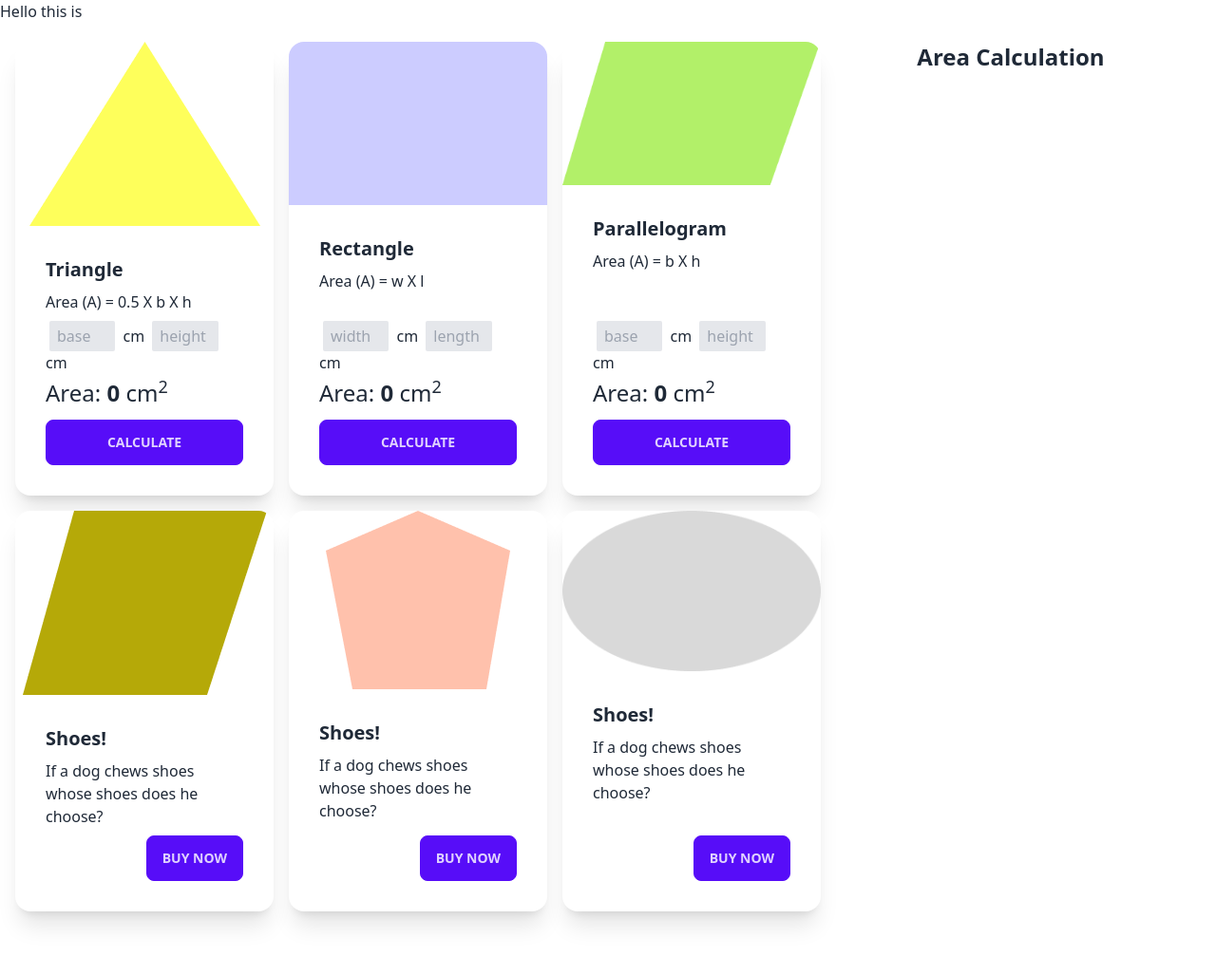
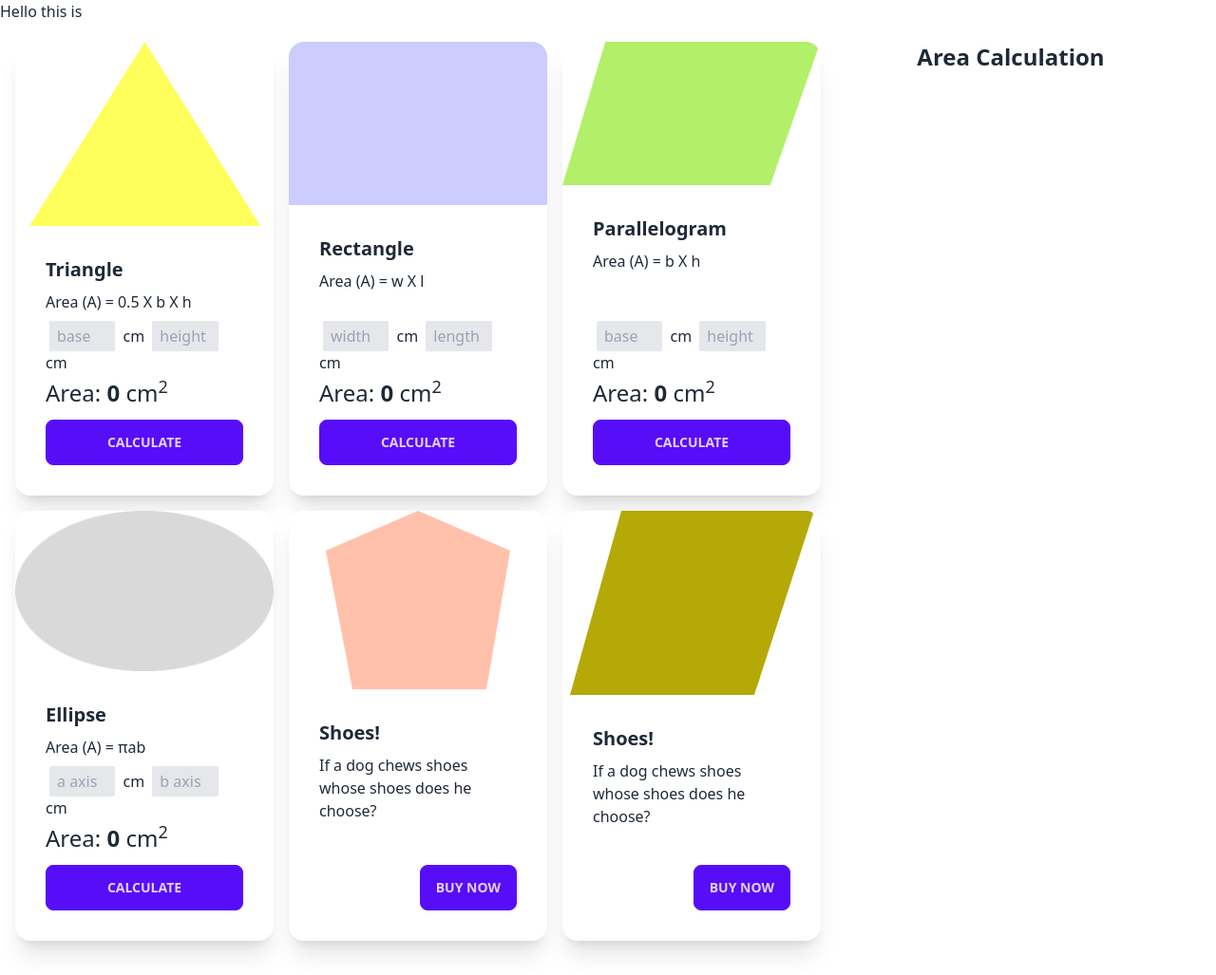
Before and after one commit to sagazirobiul/geometry-genius, a plain HTML site: page index.html in a window 1280 px wide. Shown: the whole page at 95% size. Before the commit the page ends 996 px from the top, so only its background shows below. Drawn offline with nearby package versions, Linux system fonts and the light colour scheme.

Commit message:
ellipse has developed

```diff
--- a/index.html
+++ b/index.html
@@ -24,11 +24,15 @@
                         <h2 class="card-title">Triangle</h2>
                         <p>Area (A) = 0.5 X b X h</p>
                         <div class="justify-center">
-                            <input id="triangle-base" class="bg-gray-200 outline-none py-1 px-2 rounded-sm w-4/12 mx-1" placeholder="base" type="text">
+                            <input id="triangle-base" class="bg-gray-200 outline-none py-1 px-2 rounded-sm w-4/12 mx-1"
+                                placeholder="base" type="text">
                             <span>cm</span>
-                            <input id="triangle-height" class="bg-gray-200 outline-none py-1 px-2 rounded-sm w-4/12 mx-1" placeholder="height" type="text">
+                            <input id="triangle-height"
+                                class="bg-gray-200 outline-none py-1 px-2 rounded-sm w-4/12 mx-1" placeholder="height"
+                                type="text">
                             <span>cm</span>
-                            <p class="text-2xl my-1">Area: <span id="triangle-area" class="font-bold">0</span> cm<sup>2</sup></p>
+                            <p class="text-2xl my-1">Area: <span id="triangle-area" class="font-bold">0</span>
+                                cm<sup>2</sup></p>
                         </div>
                         <button onclick="calculateTriangle()" class="btn btn-primary">Calculate</button>
                     </div>
@@ -41,11 +45,16 @@
                         <h2 class="card-title">Rectangle</h2>
                         <p>Area (A) = w X l</p>
                         <div class="justify-center">
-                            <input id="rectangle-width" class="bg-gray-200 outline-none py-1 px-2 rounded-sm w-4/12 mx-1" placeholder="width" type="text">
+                            <input id="rectangle-width"
+                                class="bg-gray-200 outline-none py-1 px-2 rounded-sm w-4/12 mx-1" placeholder="width"
+                                type="text">
                             <span>cm</span>
-                            <input id="rectangle-length" class="bg-gray-200 outline-none py-1 px-2 rounded-sm w-4/12 mx-1" placeholder="length" type="text">
+                            <input id="rectangle-length"
+                                class="bg-gray-200 outline-none py-1 px-2 rounded-sm w-4/12 mx-1" placeholder="length"
+                                type="text">
                             <span>cm</span>
-                            <p class="text-2xl my-1">Area: <span id="rectangle-area" class="font-bold">0</span> cm<sup>2</sup></p>
+                            <p class="text-2xl my-1">Area: <span id="rectangle-area" class="font-bold">0</span>
+                                cm<sup>2</sup></p>
                         </div>
                         <button onclick="calculateRectangle()" class="btn btn-primary">Calculate</button>
                     </div>
@@ -58,11 +67,16 @@
                         <h2 class="card-title">Parallelogram</h2>
                         <p>Area (A) = b X h</p>
                         <div class="justify-center">
-                            <input id="parallelogram-base" class="bg-gray-200 outline-none py-1 px-2 rounded-sm w-4/12 mx-1" placeholder="base" type="text">
+                            <input id="parallelogram-base"
+                                class="bg-gray-200 outline-none py-1 px-2 rounded-sm w-4/12 mx-1" placeholder="base"
+                                type="text">
                             <span>cm</span>
-                            <input id="parallelogram-height" class="bg-gray-200 outline-none py-1 px-2 rounded-sm w-4/12 mx-1" placeholder="height" type="text">
+                            <input id="parallelogram-height"
+                                class="bg-gray-200 outline-none py-1 px-2 rounded-sm w-4/12 mx-1" placeholder="height"
+                                type="text">
                             <span>cm</span>
-                            <p class="text-2xl my-1">Area: <span id="parallelogram-area" class="font-bold">0</span> cm<sup>2</sup></p>
+                            <p class="text-2xl my-1">Area: <span id="parallelogram-area" class="font-bold">0</span>
+                                cm<sup>2</sup></p>
                         </div>
                         <button onclick="calculateParallelogram()" class="btn btn-primary">Calculate</button>
                     </div>
@@ -70,13 +84,23 @@
 
                 <!-- Card 4 -->
                 <div class="card bg-base-100 shadow-xl">
-                    <figure><img src="images/rhombus.png" alt="Shoes" /></figure>
+                    <figure><img src="images/ellipse.png" alt="Ellipse" /></figure>
                     <div class="card-body">
-                        <h2 class="card-title">Shoes!</h2>
-                        <p>If a dog chews shoes whose shoes does he choose?</p>
-                        <div class="card-actions justify-end">
-                            <button class="btn btn-primary">Buy Now</button>
+                        <h2 class="card-title">Ellipse</h2>
+                        <p>Area (A) = πab</p>
+                        <div class="justify-center">
+                            <input id="ellipse-a-axis"
+                                class="bg-gray-200 outline-none py-1 px-2 rounded-sm w-4/12 mx-1" placeholder="a axis"
+                                type="text">
+                            <span>cm</span>
+                            <input id="ellipse-b-axis"
+                                class="bg-gray-200 outline-none py-1 px-2 rounded-sm w-4/12 mx-1" placeholder="b axis"
+                                type="text">
+                            <span>cm</span>
+                            <p class="text-2xl my-1">Area: <span id="ellipse-area" class="font-bold">0</span>
+                                cm<sup>2</sup></p>
                         </div>
+                        <button onclick="calculateEllipse()" class="btn btn-primary">Calculate</button>
                     </div>
                 </div>
 
@@ -94,7 +118,7 @@
 
                 <!-- Card 6 -->
                 <div class="card bg-base-100 shadow-xl">
-                    <figure><img src="images/ellipse.png" alt="Shoes" /></figure>
+                    <figure><img src="images/rhombus.png" alt="Shoes" /></figure>
                     <div class="card-body">
                         <h2 class="card-title">Shoes!</h2>
                         <p>If a dog chews shoes whose shoes does he choose?</p>
--- a/scripts/area-calculate.js
+++ b/scripts/area-calculate.js
@@ -22,6 +22,14 @@ function calculateParallelogram(){
     setElementText('parallelogram-area', area);
 }
 
+function calculateEllipse(){
+    const aAxis = getFieldValue('ellipse-a-axis');
+    const bAxis = getFieldValue('ellipse-b-axis');
+
+    const area = Math.PI * aAxis * bAxis;
+    setElementText('ellipse-area', area.toFixed(2))
+}
+
 
 // Common Functions
 
```
